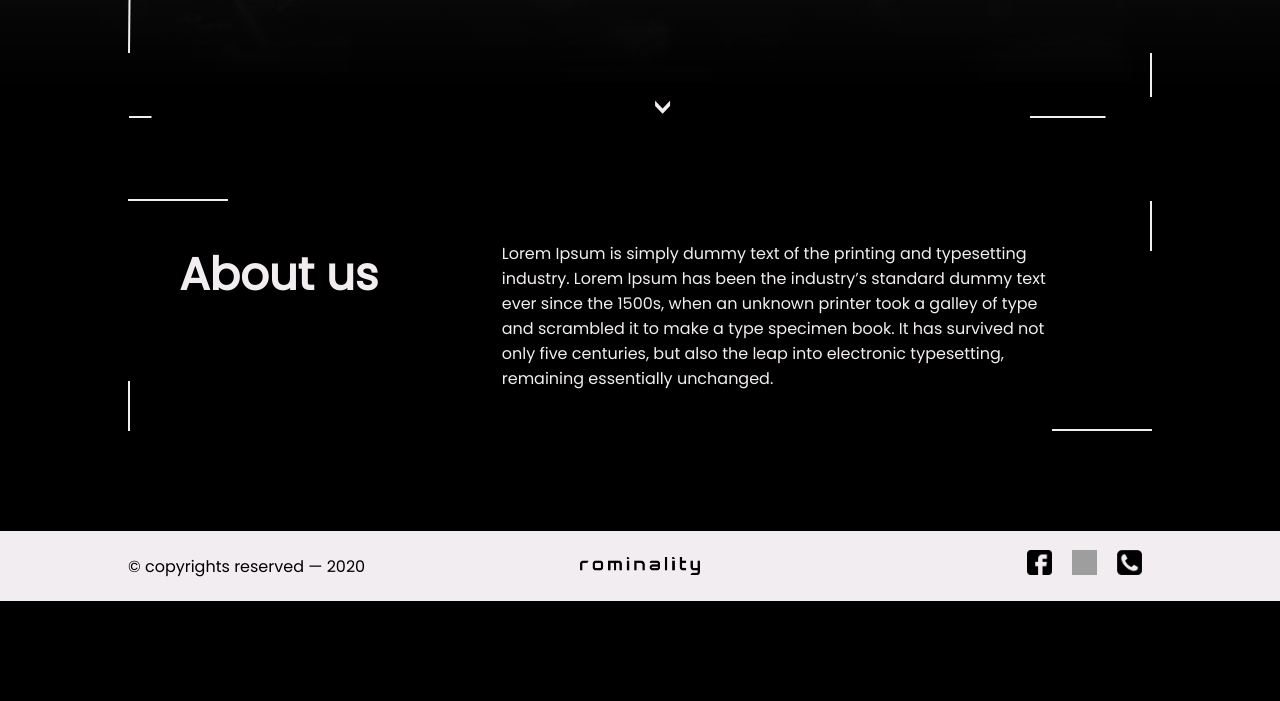
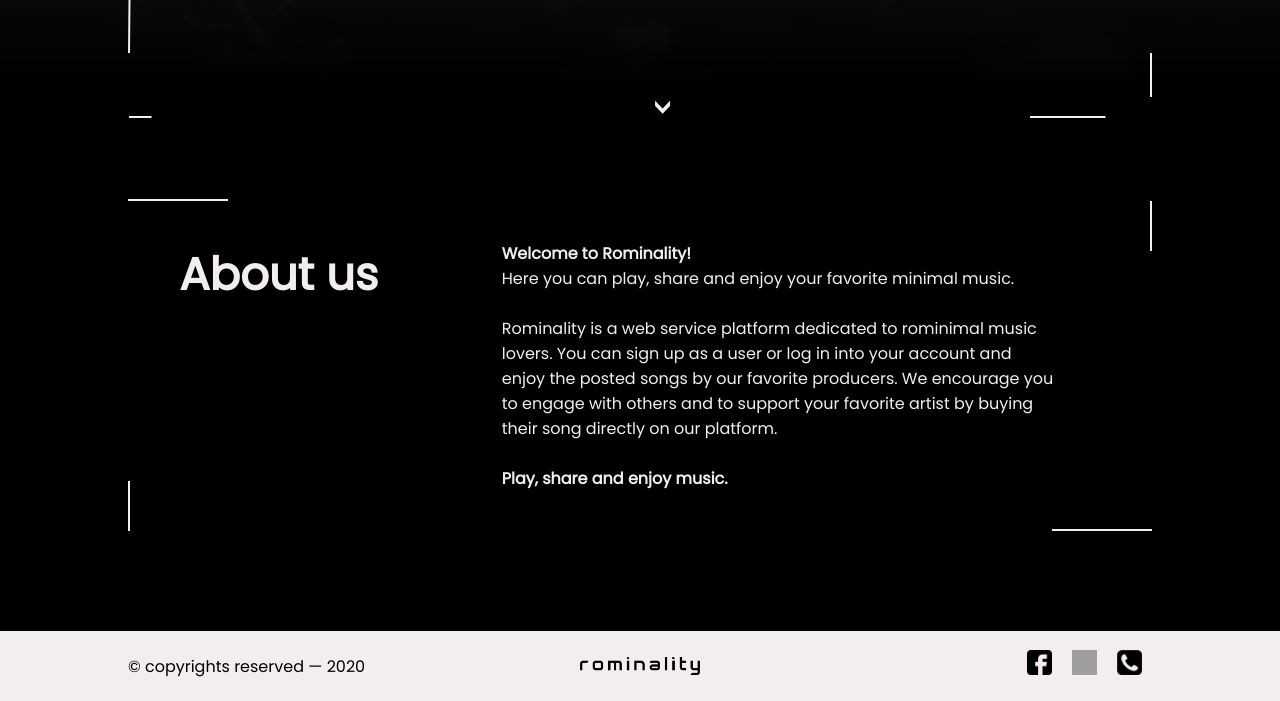
Before and after one commit to larisaai/rominality, a PHP site: page /users/signup.php in a window 1280 px wide. Shown: the part 601-1302 px from the top of the page. Before the commit the page ends 1202 px from the top, so only its background shows below. Run offline with PHP 8.4, Linux system fonts and the light colour scheme; grey boxes are pictures that could not be loaded.

Commit message:
added About Us

```diff
--- a/components/about-us-component.php
+++ b/components/about-us-component.php
@@ -6,7 +6,12 @@
         <div class="about-us-bottom-right-short-line"></div>
         <div class="about-us box-wide-inner">
             <h2 class="about-title">About us</h2>
-                <p class="about-description">Lorem Ipsum is simply dummy text of the printing and typesetting industry. Lorem Ipsum has been the industry’s standard dummy text ever since the 1500s, when an unknown printer took a galley of type and scrambled it to make a type specimen book. It has survived not only five centuries, but also the leap into electronic typesetting, remaining essentially unchanged.</p>
+            <p class="about-description"><b>Welcome to Rominality!</b><br> Here you can play, share and enjoy your favorite minimal music.<br><br>
+                Rominality is a web service platform dedicated to rominimal music lovers.
+
+                You can sign up as a user or log in into your account and enjoy the posted songs by our favorite producers. We encourage you to engage with others and to support your favorite artist by buying their song directly on our platform.<br><br>
+
+                <b>Play, share and enjoy music.</b></p>
         </div>
 
     </div>
--- a/css/search.css
+++ b/css/search.css
@@ -30,7 +30,7 @@ form {
 }
 
 #searchInput {
-  width: 150px;
+  width: 200px;
   background-color: transparent;
   border: none;
   outline: none;
@@ -44,7 +44,7 @@ form {
 #searchResults {
   position: absolute;
   top: 30px;
-  left: 250px;
+  right: 50px;
 }
 
 @media screen and (max-width: 450px) {
```
Lines whose indentation alone changed are shown as unchanged.
